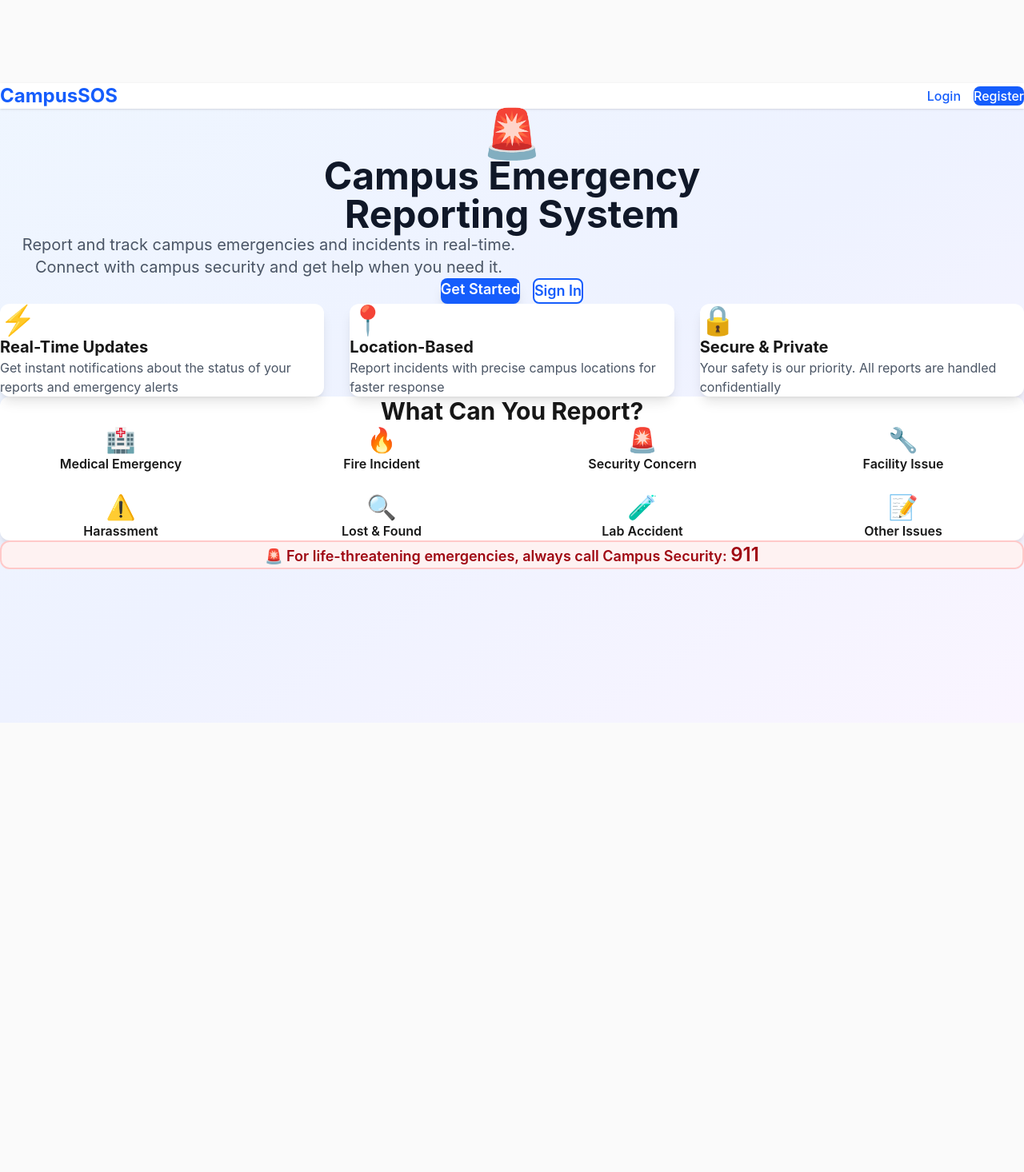
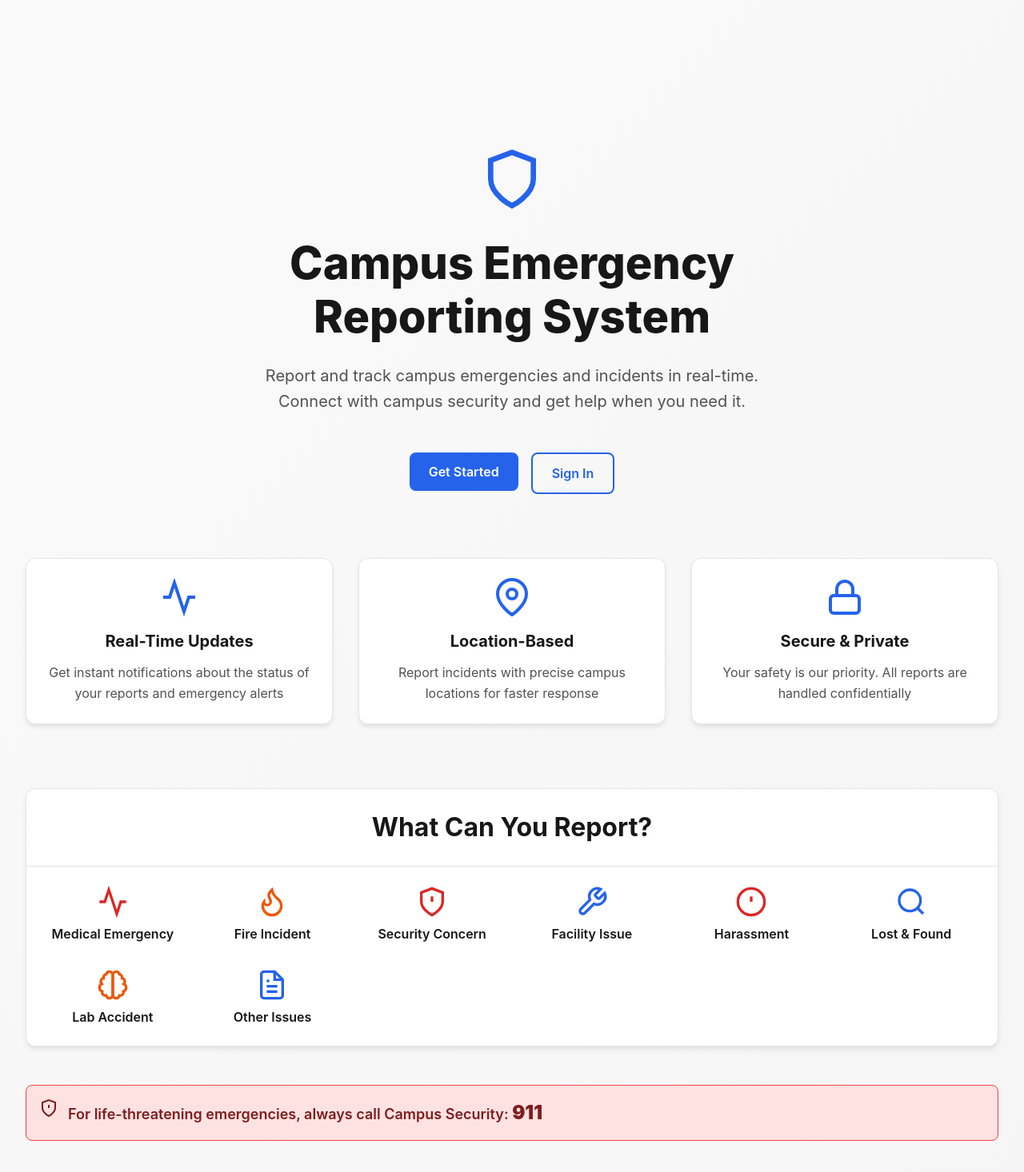
Before and after one commit to cataclysmnik/campusSOS, a Next.js app: page / in a window 1280 px wide. Shown: the top 1466 px of the page at 80% size. Before the commit the page ends 904 px from the top, so only its background shows below. Built offline with nearby package versions, Linux system fonts and the light colour scheme; no server answers.

Commit message:
Fixed some CSS errors

```diff
--- a/app/page.tsx
+++ b/app/page.tsx
@@ -2,128 +2,200 @@ import Link from 'next/link';
 
 export default function Home() {
   return (
-    <div className="min-h-screen bg-gradient-to-br from-blue-50 via-indigo-50 to-purple-50">
-      {/* Header */}
-      <nav className="bg-white shadow-sm">
-        <div className="max-w-7xl mx-auto px-4 sm:px-6 lg:px-8 py-4">
-          <div className="flex justify-between items-center">
-            <h1 className="text-2xl font-bold text-blue-600">CampusSOS</h1>
-            <div className="flex gap-4">
-              <Link
-                href="/login"
-                className="px-4 py-2 text-blue-600 hover:text-blue-700 font-medium"
-              >
-                Login
-              </Link>
-              <Link
-                href="/register"
-                className="px-4 py-2 bg-blue-600 text-white rounded-lg hover:bg-blue-700 font-medium transition-colors"
-              >
-                Register
-              </Link>
+    <div style={{
+      minHeight: '100vh',
+      background: 'linear-gradient(135deg, var(--bg-secondary) 0%, var(--bg-tertiary) 100%)',
+      marginTop: '-6.5rem',
+      paddingTop: '6.5rem'
+    }}>
+      {/* Hero Section */}
+      <div className="container" style={{ paddingTop: '5rem', paddingBottom: '5rem' }}>
+        <div style={{ textAlign: 'center' }}>
+          <div style={{
+            display: 'inline-flex',
+            alignItems: 'center',
+            justifyContent: 'center',
+            marginBottom: '2rem'
+          }}>
+            <svg width="80" height="80" viewBox="0 0 24 24" fill="none" stroke="currentColor" strokeWidth="2" style={{ color: 'var(--primary)' }}>
+              <path d="M12 22s8-4 8-10V5l-8-3-8 3v7c0 6 8 10 8 10z" />
+            </svg>
           </div>
-          </div>
-        </div>
-      </nav>
-
-      {/* Hero Section */}
-      <div className="max-w-7xl mx-auto px-4 sm:px-6 lg:px-8 py-20">
-        <div className="text-center">
-          <div className="text-6xl mb-6">🚨</div>
-          <h1 className="text-5xl font-bold text-gray-900 mb-6">
+          <h1 style={{
+            fontSize: '3.5rem',
+            fontWeight: '800',
+            color: 'var(--text-primary)',
+            marginBottom: '1.5rem',
+            lineHeight: '1.2'
+          }}>
             Campus Emergency<br />Reporting System
           </h1>
-          <p className="text-xl text-gray-600 mb-8 max-w-2xl mx-auto">
+          <p style={{
+            fontSize: '1.25rem',
+            color: 'var(--text-secondary)',
+            marginBottom: '3rem',
+            maxWidth: '42rem',
+            marginLeft: 'auto',
+            marginRight: 'auto',
+            lineHeight: '1.6'
+          }}>
             Report and track campus emergencies and incidents in real-time.
             Connect with campus security and get help when you need it.
           </p>
-          <div className="flex gap-4 justify-center">
-            <Link
-              href="/register"
-              className="px-8 py-4 bg-blue-600 text-white rounded-lg hover:bg-blue-700 font-semibold text-lg transition-colors shadow-lg"
-            >
+          <div style={{ display: 'flex', gap: '1rem', justifyContent: 'center', flexWrap: 'wrap' }}>
+            <Link href="/register">
+              <button className="btn btn-primary btn-lg">
                 Get Started
+              </button>
             </Link>
-            <Link
-              href="/login"
-              className="px-8 py-4 bg-white text-blue-600 border-2 border-blue-600 rounded-lg hover:bg-blue-50 font-semibold text-lg transition-colors"
-            >
+            <Link href="/login">
+              <button className="btn btn-outline btn-lg">
                 Sign In
+              </button>
             </Link>
           </div>
         </div>
 
         {/* Features */}
-        <div className="grid md:grid-cols-3 gap-8 mt-20">
-          <div className="bg-white rounded-xl shadow-lg p-8">
-            <div className="text-4xl mb-4">⚡</div>
-            <h3 className="text-xl font-bold mb-3">Real-Time Updates</h3>
-            <p className="text-gray-600">
+        <div style={{
+          display: 'grid',
+          gridTemplateColumns: 'repeat(auto-fit, minmax(250px, 1fr))',
+          gap: '2rem',
+          marginTop: '5rem'
+        }}>
+          <div className="card">
+            <div className="card-body" style={{ textAlign: 'center' }}>
+              <svg width="48" height="48" viewBox="0 0 24 24" fill="none" stroke="currentColor" strokeWidth="2" style={{ color: 'var(--primary)', margin: '0 auto 1rem' }}>
+                <polyline points="22 12 18 12 15 21 9 3 6 12 2 12" />
+              </svg>
+              <h3 style={{ fontSize: '1.25rem', fontWeight: '700', marginBottom: '0.75rem', color: 'var(--text-primary)' }}>
+                Real-Time Updates
+              </h3>
+              <p style={{ color: 'var(--text-secondary)', lineHeight: '1.6' }}>
                 Get instant notifications about the status of your reports and emergency alerts
               </p>
             </div>
+          </div>
 
-          <div className="bg-white rounded-xl shadow-lg p-8">
-            <div className="text-4xl mb-4">📍</div>
-            <h3 className="text-xl font-bold mb-3">Location-Based</h3>
-            <p className="text-gray-600">
+          <div className="card">
+            <div className="card-body" style={{ textAlign: 'center' }}>
+              <svg width="48" height="48" viewBox="0 0 24 24" fill="none" stroke="currentColor" strokeWidth="2" style={{ color: 'var(--primary)', margin: '0 auto 1rem' }}>
+                <path d="M21 10c0 7-9 13-9 13s-9-6-9-13a9 9 0 0 1 18 0z" />
+                <circle cx="12" cy="10" r="3" />
+              </svg>
+              <h3 style={{ fontSize: '1.25rem', fontWeight: '700', marginBottom: '0.75rem', color: 'var(--text-primary)' }}>
+                Location-Based
+              </h3>
+              <p style={{ color: 'var(--text-secondary)', lineHeight: '1.6' }}>
                 Report incidents with precise campus locations for faster response
               </p>
             </div>
+          </div>
 
-          <div className="bg-white rounded-xl shadow-lg p-8">
-            <div className="text-4xl mb-4">🔒</div>
-            <h3 className="text-xl font-bold mb-3">Secure & Private</h3>
-            <p className="text-gray-600">
+          <div className="card">
+            <div className="card-body" style={{ textAlign: 'center' }}>
+              <svg width="48" height="48" viewBox="0 0 24 24" fill="none" stroke="currentColor" strokeWidth="2" style={{ color: 'var(--primary)', margin: '0 auto 1rem' }}>
+                <rect x="3" y="11" width="18" height="11" rx="2" ry="2" />
+                <path d="M7 11V7a5 5 0 0 1 10 0v4" />
+              </svg>
+              <h3 style={{ fontSize: '1.25rem', fontWeight: '700', marginBottom: '0.75rem', color: 'var(--text-primary)' }}>
+                Secure & Private
+              </h3>
+              <p style={{ color: 'var(--text-secondary)', lineHeight: '1.6' }}>
                 Your safety is our priority. All reports are handled confidentially
               </p>
             </div>
           </div>
+        </div>
 
         {/* Incident Types */}
-        <div className="mt-20 bg-white rounded-xl shadow-lg p-8">
-          <h2 className="text-3xl font-bold text-center mb-10">What Can You Report?</h2>
-          <div className="grid md:grid-cols-2 lg:grid-cols-4 gap-6">
-            <div className="text-center">
-              <div className="text-3xl mb-2">🏥</div>
-              <h4 className="font-semibold">Medical Emergency</h4>
+        <div className="card" style={{ marginTop: '5rem' }}>
+          <div className="card-header">
+            <h2 style={{ fontSize: '2rem', fontWeight: '700', textAlign: 'center' }}>
+              What Can You Report?
+            </h2>
           </div>
-            <div className="text-center">
-              <div className="text-3xl mb-2">🔥</div>
-              <h4 className="font-semibold">Fire Incident</h4>
+          <div className="card-body">
+            <div style={{
+              display: 'grid',
+              gridTemplateColumns: 'repeat(auto-fit, minmax(150px, 1fr))',
+              gap: '2rem'
+            }}>
+              <div style={{ textAlign: 'center' }}>
+                <svg width="40" height="40" viewBox="0 0 24 24" fill="none" stroke="currentColor" strokeWidth="2" style={{ color: 'var(--danger)', margin: '0 auto 0.5rem' }}>
+                  <path d="M22 12h-4l-3 9L9 3l-3 9H2" />
+                </svg>
+                <h4 style={{ fontWeight: '600', color: 'var(--text-primary)' }}>Medical Emergency</h4>
               </div>
-            <div className="text-center">
-              <div className="text-3xl mb-2">🚨</div>
-              <h4 className="font-semibold">Security Concern</h4>
+              <div style={{ textAlign: 'center' }}>
+                <svg width="40" height="40" viewBox="0 0 24 24" fill="none" stroke="currentColor" strokeWidth="2" style={{ color: 'var(--warning)', margin: '0 auto 0.5rem' }}>
+                  <path d="M8.5 14.5A2.5 2.5 0 0 0 11 12c0-1.38-.5-2-1-3-1.072-2.143-.224-4.054 2-6 .5 2.5 2 4.9 4 6.5 2 1.6 3 3.5 3 5.5a7 7 0 1 1-14 0c0-1.153.433-2.294 1-3a2.5 2.5 0 0 0 2.5 2.5z" />
+                </svg>
+                <h4 style={{ fontWeight: '600', color: 'var(--text-primary)' }}>Fire Incident</h4>
               </div>
-            <div className="text-center">
-              <div className="text-3xl mb-2">🔧</div>
-              <h4 className="font-semibold">Facility Issue</h4>
+              <div style={{ textAlign: 'center' }}>
+                <svg width="40" height="40" viewBox="0 0 24 24" fill="none" stroke="currentColor" strokeWidth="2" style={{ color: 'var(--danger)', margin: '0 auto 0.5rem' }}>
+                  <path d="M12 22s8-4 8-10V5l-8-3-8 3v7c0 6 8 10 8 10z" />
+                  <path d="M12 8v4m0 4h.01" />
+                </svg>
+                <h4 style={{ fontWeight: '600', color: 'var(--text-primary)' }}>Security Concern</h4>
               </div>
-            <div className="text-center">
-              <div className="text-3xl mb-2">⚠️</div>
-              <h4 className="font-semibold">Harassment</h4>
+              <div style={{ textAlign: 'center' }}>
+                <svg width="40" height="40" viewBox="0 0 24 24" fill="none" stroke="currentColor" strokeWidth="2" style={{ color: 'var(--primary)', margin: '0 auto 0.5rem' }}>
+                  <path d="M14.7 6.3a1 1 0 0 0 0 1.4l1.6 1.6a1 1 0 0 0 1.4 0l3.77-3.77a6 6 0 0 1-7.94 7.94l-6.91 6.91a2.12 2.12 0 0 1-3-3l6.91-6.91a6 6 0 0 1 7.94-7.94l-3.76 3.76z" />
+                </svg>
+                <h4 style={{ fontWeight: '600', color: 'var(--text-primary)' }}>Facility Issue</h4>
               </div>
-            <div className="text-center">
-              <div className="text-3xl mb-2">🔍</div>
-              <h4 className="font-semibold">Lost & Found</h4>
+              <div style={{ textAlign: 'center' }}>
+                <svg width="40" height="40" viewBox="0 0 24 24" fill="none" stroke="currentColor" strokeWidth="2" style={{ color: 'var(--danger)', margin: '0 auto 0.5rem' }}>
+                  <circle cx="12" cy="12" r="10" />
+                  <line x1="12" y1="8" x2="12" y2="12" />
+                  <line x1="12" y1="16" x2="12.01" y2="16" />
+                </svg>
+                <h4 style={{ fontWeight: '600', color: 'var(--text-primary)' }}>Harassment</h4>
               </div>
-            <div className="text-center">
-              <div className="text-3xl mb-2">🧪</div>
-              <h4 className="font-semibold">Lab Accident</h4>
+              <div style={{ textAlign: 'center' }}>
+                <svg width="40" height="40" viewBox="0 0 24 24" fill="none" stroke="currentColor" strokeWidth="2" style={{ color: 'var(--primary)', margin: '0 auto 0.5rem' }}>
+                  <circle cx="11" cy="11" r="8" />
+                  <path d="m21 21-4.35-4.35" />
+                </svg>
+                <h4 style={{ fontWeight: '600', color: 'var(--text-primary)' }}>Lost & Found</h4>
               </div>
-            <div className="text-center">
-              <div className="text-3xl mb-2">📝</div>
-              <h4 className="font-semibold">Other Issues</h4>
+              <div style={{ textAlign: 'center' }}>
+                <svg width="40" height="40" viewBox="0 0 24 24" fill="none" stroke="currentColor" strokeWidth="2" style={{ color: 'var(--warning)', margin: '0 auto 0.5rem' }}>
+                  <path d="M9.5 2A2.5 2.5 0 0 1 12 4.5v15a2.5 2.5 0 0 1-4.96.44 2.5 2.5 0 0 1-2.96-3.08 3 3 0 0 1-.34-5.58 2.5 2.5 0 0 1 1.32-4.24 2.5 2.5 0 0 1 1.98-3A2.5 2.5 0 0 1 9.5 2Z" />
+                  <path d="M14.5 2A2.5 2.5 0 0 0 12 4.5v15a2.5 2.5 0 0 0 4.96.44 2.5 2.5 0 0 0 2.96-3.08 3 3 0 0 0 .34-5.58 2.5 2.5 0 0 0-1.32-4.24 2.5 2.5 0 0 0-1.98-3A2.5 2.5 0 0 0 14.5 2Z" />
+                </svg>
+                <h4 style={{ fontWeight: '600', color: 'var(--text-primary)' }}>Lab Accident</h4>
+              </div>
+              <div style={{ textAlign: 'center' }}>
+                <svg width="40" height="40" viewBox="0 0 24 24" fill="none" stroke="currentColor" strokeWidth="2" style={{ color: 'var(--primary)', margin: '0 auto 0.5rem' }}>
+                  <path d="M14 2H6a2 2 0 0 0-2 2v16a2 2 0 0 0 2 2h12a2 2 0 0 0 2-2V8z" />
+                  <polyline points="14 2 14 8 20 8" />
+                  <line x1="16" y1="13" x2="8" y2="13" />
+                  <line x1="16" y1="17" x2="8" y2="17" />
+                  <polyline points="10 9 9 9 8 9" />
+                </svg>
+                <h4 style={{ fontWeight: '600', color: 'var(--text-primary)' }}>Other Issues</h4>
+              </div>
             </div>
           </div>
         </div>
 
         {/* Emergency Notice */}
-        <div className="mt-12 bg-red-50 border-2 border-red-200 rounded-xl p-6 text-center">
-          <p className="text-red-800 font-semibold text-lg">
-            🚨 For life-threatening emergencies, always call Campus Security: <span className="text-2xl">911</span>
-          </p>
+        <div className="alert alert-error" style={{
+          marginTop: '3rem',
+          textAlign: 'center',
+          fontSize: '1.125rem',
+          fontWeight: '600'
+        }}>
+          <svg width="24" height="24" viewBox="0 0 24 24" fill="none" stroke="currentColor" strokeWidth="2">
+            <path d="M12 22s8-4 8-10V5l-8-3-8 3v7c0 6 8 10 8 10z" />
+            <path d="M12 8v4m0 4h.01" />
+          </svg>
+          <span>
+            For life-threatening emergencies, always call Campus Security: <strong style={{ fontSize: '1.5rem' }}>911</strong>
+          </span>
         </div>
       </div>
     </div>
```
Also changed, not shown: app/globals.css (+9 -0 lines), components/RoleGuard.tsx (+41 -11 lines). Lines whose indentation alone changed are shown as unchanged.
